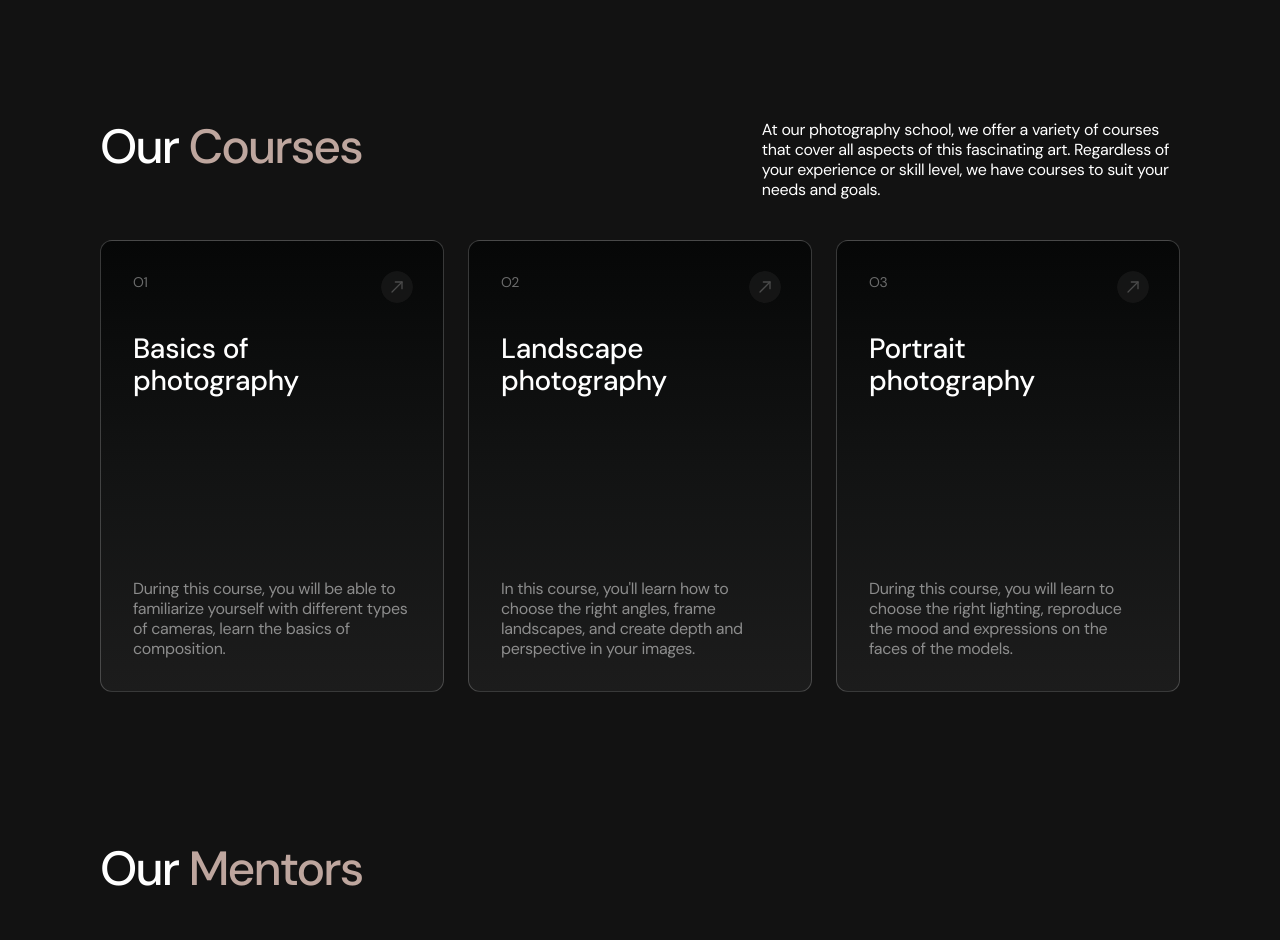
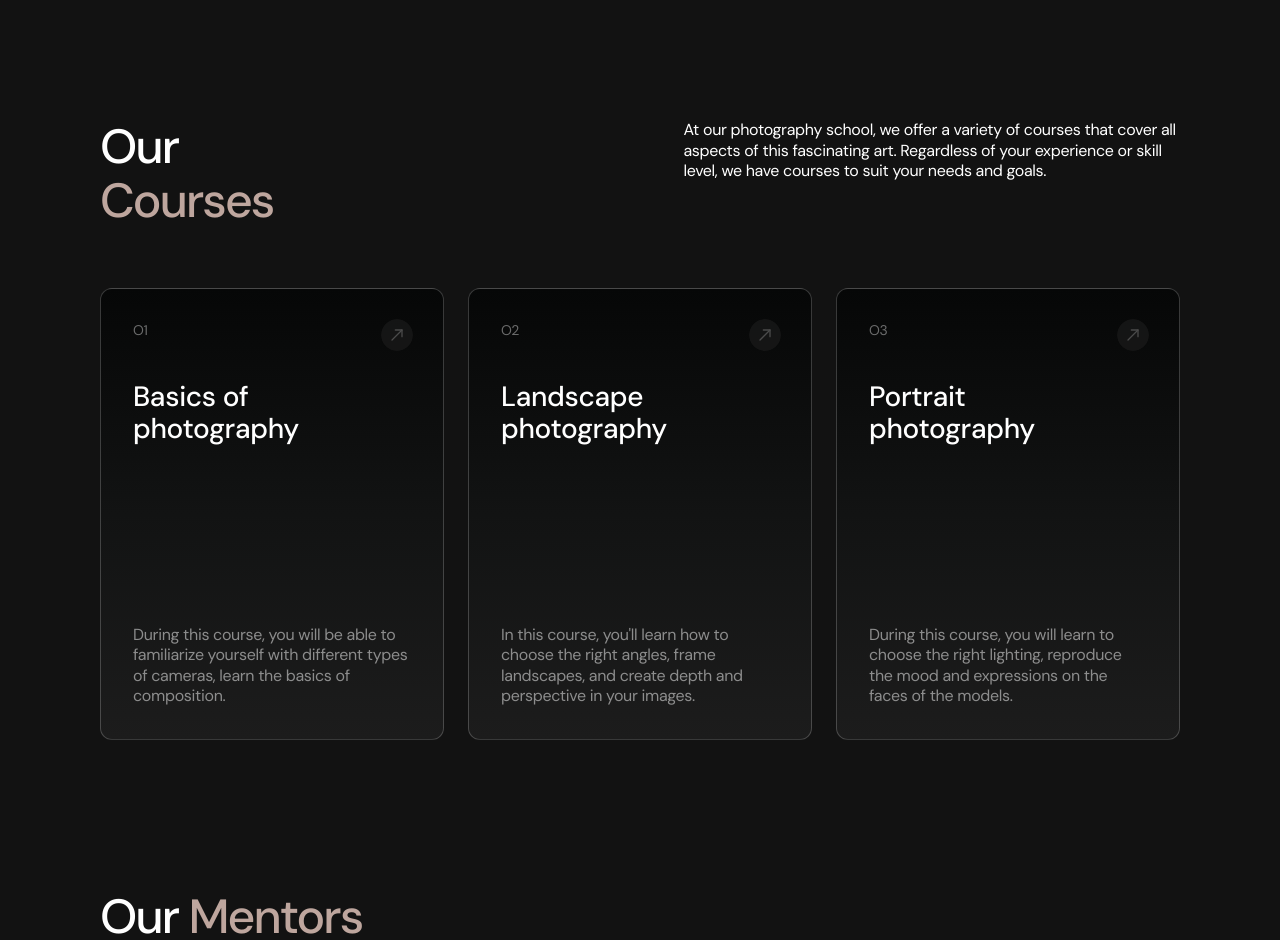
Before and after one commit to hllverel/group-d-html-css-poject-november, a website built with Vite: page src/index.html in a window 1280 px wide. Shown: the part 780-1720 px from the top of the page. Built offline with nearby package versions, Linux system fonts and the light colour scheme; files whose address does not match are found by name.

Commit message:
code cleanup

```diff
--- a/src/css/styles.css
+++ b/src/css/styles.css
@@ -191,7 +191,6 @@ h1 span {
 /* #region our-courses*/
 .courses-section {
   max-width: 1240px;
-  margin: 40px 0px;
 }
 
 .section-header {
@@ -199,24 +198,7 @@ h1 span {
 }
 
 .section-header h2 {
-  margin-bottom: 16px;
-  font-weight: 500;
-  font-size: 28px;
-  line-height: 114%;
-  letter-spacing: -0.04em;
-  color: #fff;
-}
-
-.section-header h2 span {
-  color: #bea69e;
-}
-
-.section-header p {
-  font-weight: 400;
-  font-size: 14px;
-  line-height: 129%;
-  letter-spacing: -0.02em;
-  color: #fff;
+  margin-bottom: 20px;
 }
 
 .courses-grid {
@@ -278,20 +260,11 @@ h1 span {
 }
 
 .course-title {
-  font-weight: 600;
   max-width: 210px;
-  font-weight: 500;
-  font-size: 28px;
-  line-height: 114%;
-  color: #fff;
 }
 
 .course-description {
   margin-top: auto;
-  font-weight: 400;
-  font-size: 14px;
-  line-height: 125%;
-  letter-spacing: -0.02em;
   color: rgba(255, 255, 255, 0.5);
 }
 /* #endregion */
@@ -411,12 +384,9 @@ h2 span {
   .hero-image-desktop {
     display: none;
   }
+  /* #endregion */
 
   /* #region tablet our-courses */
-    .courses-section {
-    margin: 60px 10px;
-  }
-
   .course-icon {
     position: absolute;
     top: 30px;
@@ -433,17 +403,10 @@ h2 span {
     display: flex;
     justify-content: space-between;
     align-items: flex-start;
-    gap: 40px;
-  }
-
-  .section-header h2 {
-    flex-shrink: 0;
-    min-width: 200px;
-    font-size: 48px;
   }
 
   .section-header p {
-    max-width: 405px;
+    max-width: 381px;
     font-size: 16px;
   }
 
@@ -493,8 +456,9 @@ h2 span {
   }
   /* #endregion */
 }
+/* #endregion */
 
-/* Desktop - 3 columns */
+/* #region media queries for desktop */
 @media (min-width: 1280px) {
   section {
     margin: 150px 100px;
@@ -538,10 +502,6 @@ h2 span {
   /* #endregion */
 
   /* #region desktop our-courses */
-   .courses-section {
-    margin: 80px 100px;
-  }
-
   .courses-grid {
     grid-template-columns: repeat(3, 1fr);
     gap: 24px;
@@ -561,13 +521,8 @@ h2 span {
   }
 
   .section-header p {
-    font-weight: 400;
-    font-size: 16px;
-    line-height: 125%;
-    letter-spacing: -0.02em;
-    color: #fff;
     max-width: 565px;
-    margin-left: 360px;
+    margin-left: 410px;
   }
   /* #endregion */
 
```
